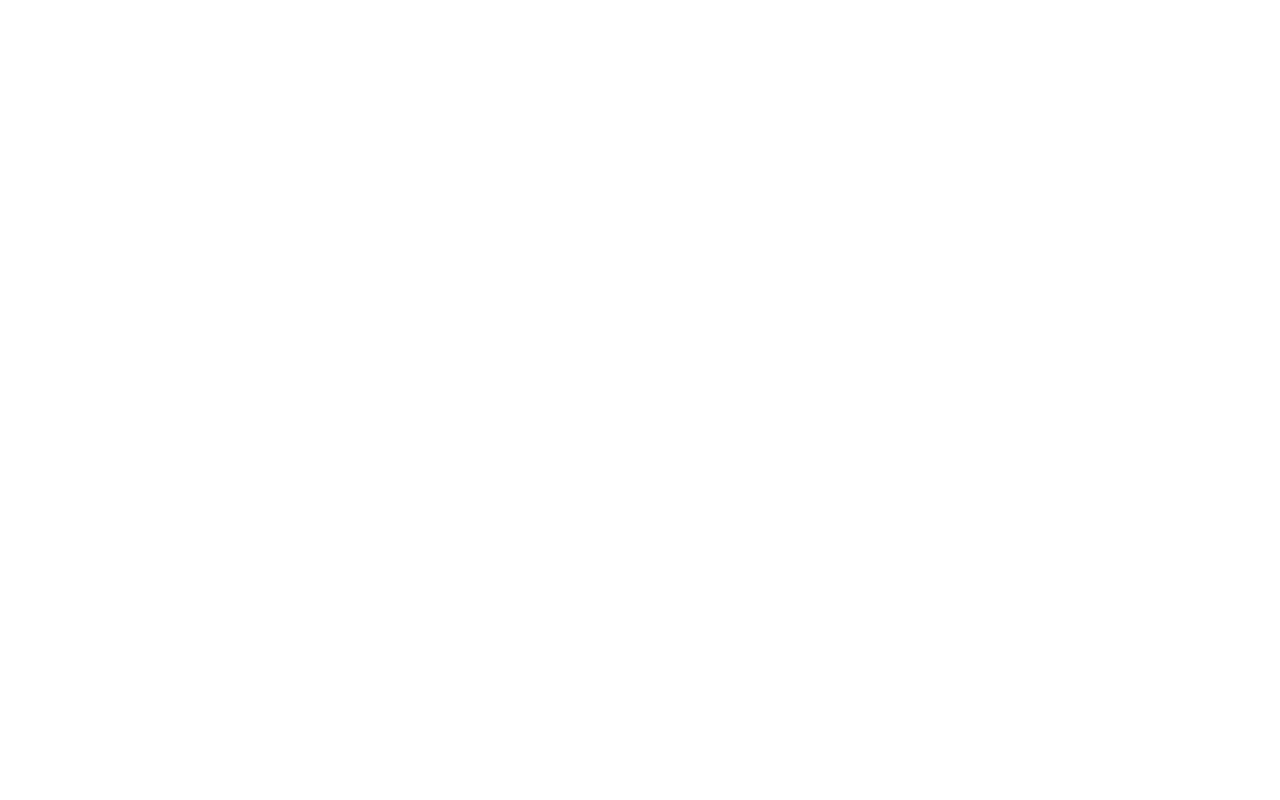
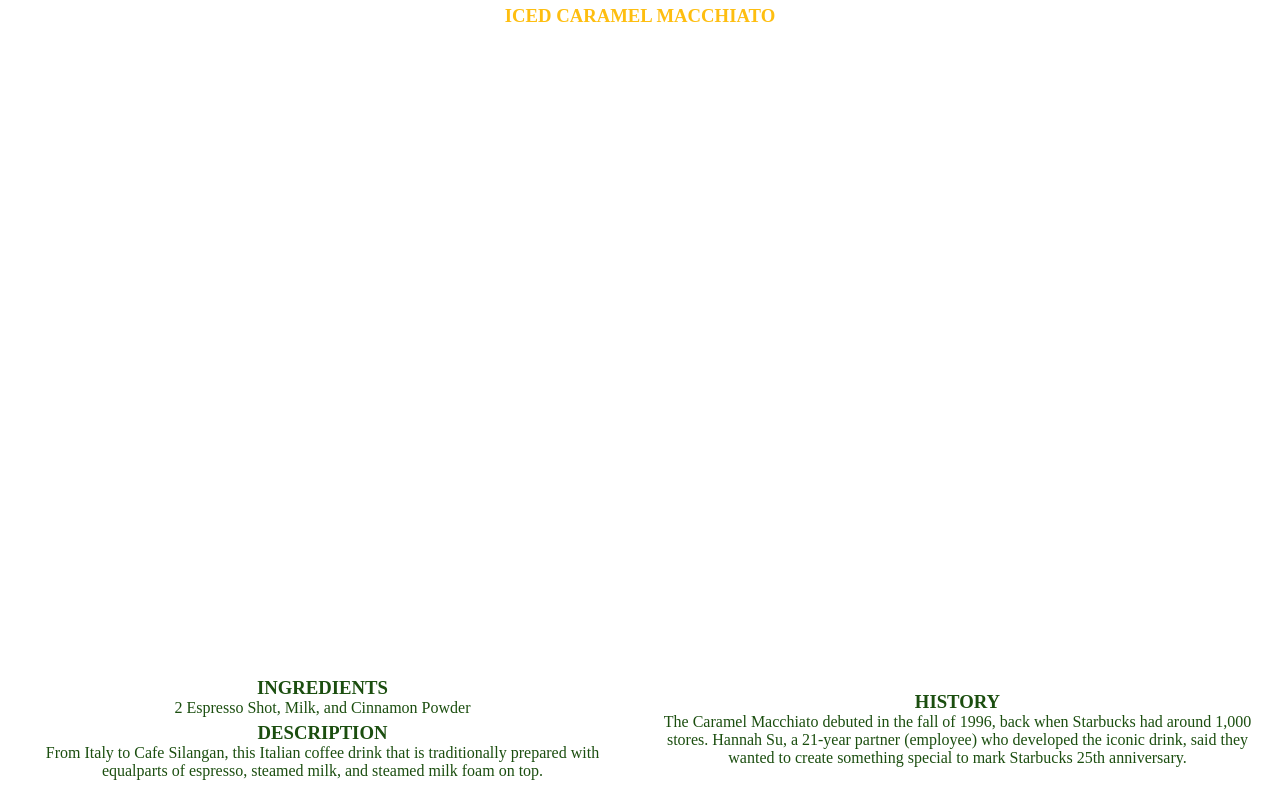
Before and after one commit to paulyy1904/ICEDCARAMEL9og8n, a plain HTML site: page index.html in a window 1280 px wide. Drawn offline with Linux system fonts and the light colour scheme.

Commit message:
Update index.html

```diff
--- a/index.html
+++ b/index.html
@@ -7,6 +7,94 @@
         <script src="https://raw.githack.com/AR-js-org/studio-backend/master/src/modules/marker/tools/gesture-detector.js"></script>
         <script src="https://raw.githack.com/AR-js-org/studio-backend/master/src/modules/marker/tools/gesture-handler.js"></script>
     </head>
+    	<style>
+    body {
+        font-family: 'Montserrat';
+    }
+		.ar-cont {
+			width: 100%;
+			height: 100%;
+			position: fixed;
+			left: 0;
+			top: 0;
+			z-index: 1;
+			/*overflow: hidden;*/
+		}
+
+		.ar-nav {
+			z-index: 2;
+			width: 100%;
+			height: auto;
+			/*background-color: #1b4e0f;*/
+		}
+        .item-title{
+            text-align: center;
+            color: #FEBE10;
+            margin: 0;
+            padding: 5px;
+            background-color: #ffffff90;
+        }
+		.ar-footer {
+            position: absolute;
+            bottom: 0;
+			z-index: 2;
+			width: 100%;
+			height: auto;
+			/*background-color: #1b4e0f;*/
+		}
+
+		.ar-content-box {
+			z-index: 2;
+			display: flex;
+            margin: 5px;
+		}
+
+		.ar-content {
+			z-index: 2;
+			width: 50%;
+            height: auto;
+			margin: 2px;
+			padding: 1%;
+			color: #000;
+			background-color: #ffffff90;
+			border-radius: 30px;
+			font-size: 16px;
+			display: flex;
+			flex-direction: column;
+			justify-content: center;
+		}
+        .ar-content h3, .ar-content p {
+            margin: 0;
+            text-align: center;
+            color: #1b4e0f;
+        }
+
+		/*.ar-content-filler {
+			z-index: 2;
+			width: 80%;
+			margin: 2%;
+			padding: 1%;
+		}
+
+		.ar-content h1 {
+			font-size: 40px;
+			font-weight: 700;
+		}*/
+        @media screen and (max-width: 768px) {
+            .ar-content-box {
+			    display: block;
+                margin: auto;
+                padding: 0;
+		    }
+            .ar-content {
+                display: block;
+                width: 100%;
+                margin: auto;
+			    padding: 0px;
+                border-radius: 0px;
+            }
+        }
+	</style>
 
     <body style="margin: 0; overflow: hidden;">
         <a-scene
@@ -47,5 +135,31 @@
 
             <a-entity camera></a-entity>
         </a-scene>
+        <div class="ar-cont">
+			<div class="ar-nav">
+				<!--x-navbar /-->
+                <h3 class="item-title">ICED CARAMEL MACCHIATO</h3>
+			</div>
+
+			<div class="ar-footer">
+				<!--x-navbar /-->
+                <div class="ar-content-box">
+                    <div class="ar-content">
+                        <!-- Ingredients -->
+                        <h3>INGREDIENTS</h3>
+                        <p style="padding-bottom: 5px;">2 Espresso Shot, Milk, and Cinnamon Powder</p>
+                        <!-- Description -->
+                        <h3>DESCRIPTION</h3>
+                        <p>From Italy to Cafe Silangan, this Italian coffee drink that is traditionally prepared with equalparts of espresso, steamed milk, and steamed milk foam on top.</p>
+                    </div>
+                    <div class="ar-content">
+                        <h3>HISTORY</h3>
+                        <p>
+                           The Caramel Macchiato debuted in the fall of 1996, back when Starbucks had around 1,000 stores. Hannah Su, a 21-year partner (employee) who developed the iconic drink, said they wanted to create something special to mark Starbucks 25th anniversary.
+                        </p>
+                    </div>
+			    </div>
+			</div>
+		</div>
     </body>
 </html>
```
